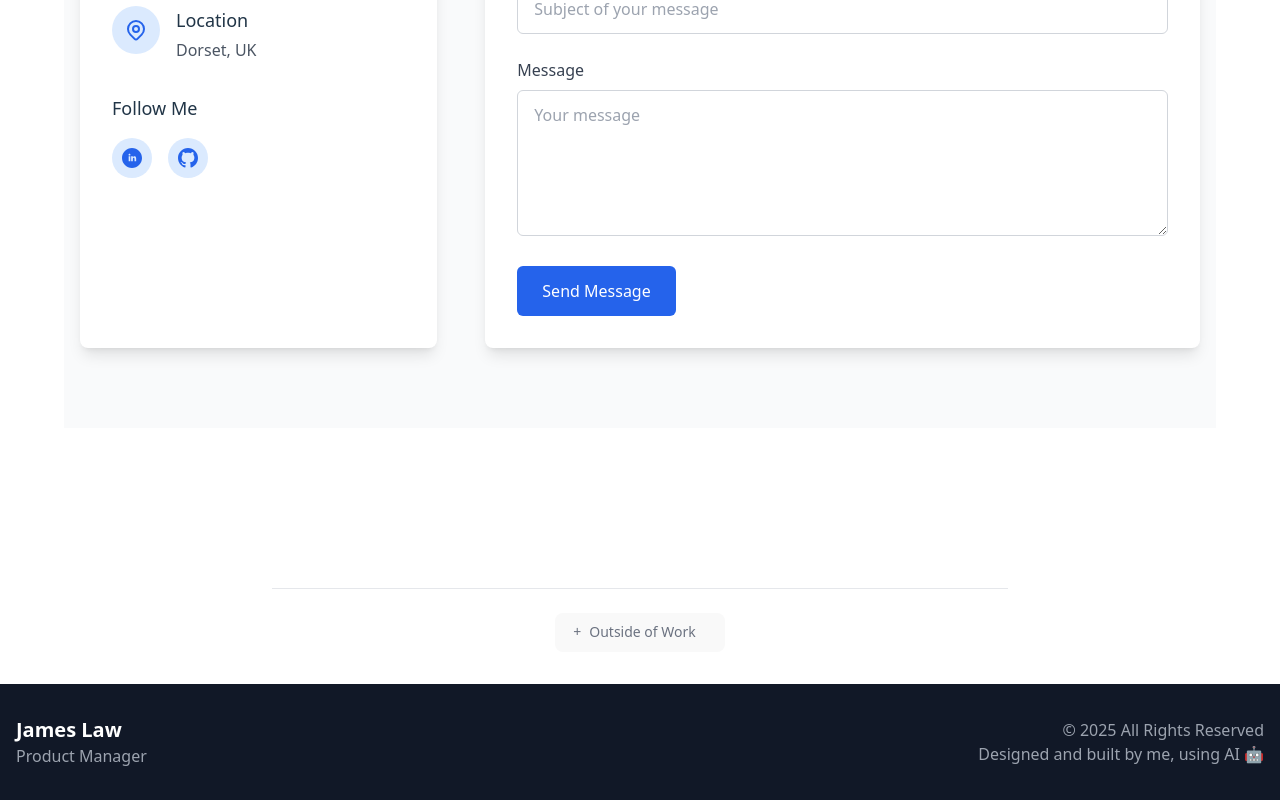
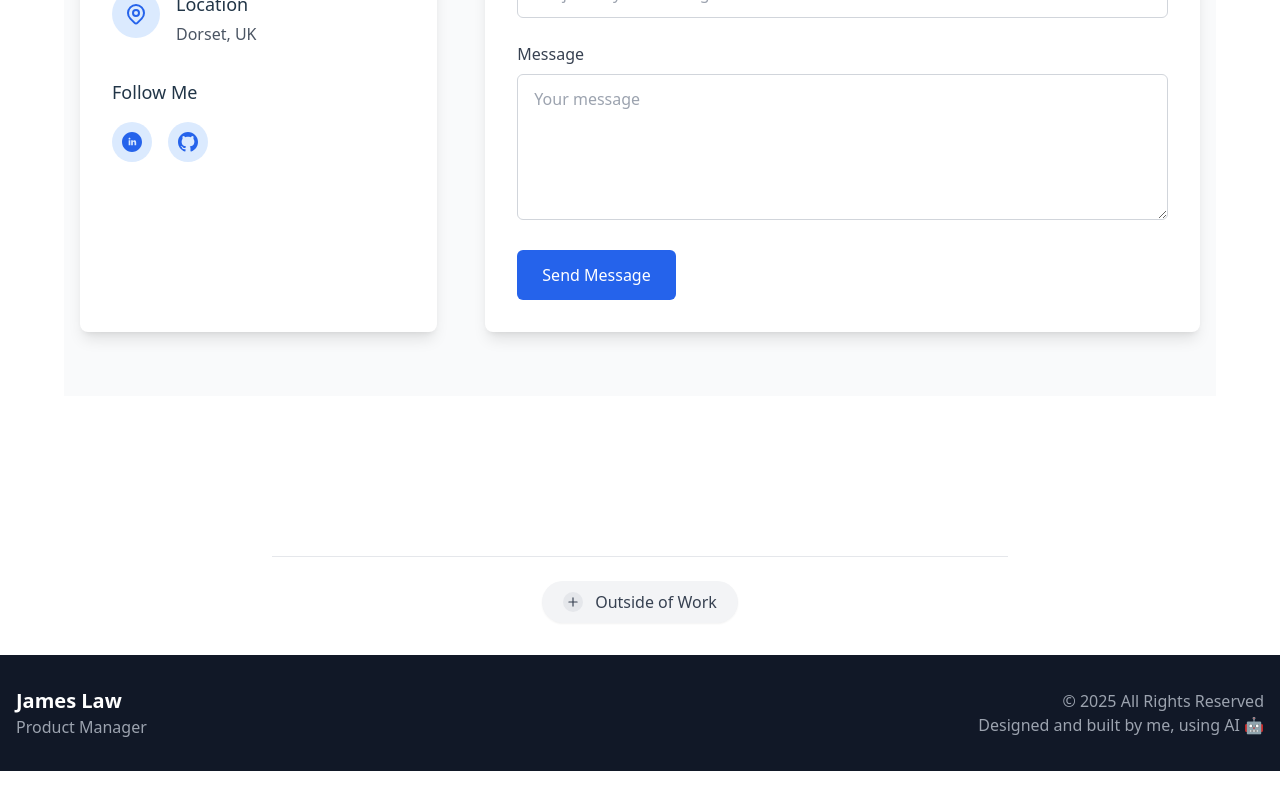
Before and after one commit to James1Law/my-portfolio, a React (Vite) app: page / in a window 1280 px wide. Shown: the part 7551-8351 px from the top of the page. After the commit the page ends 8322 px from the top, so only its background shows below. Built offline with nearby package versions, Linux system fonts and the light colour scheme.

Commit message:
outside of work

```diff
--- a/src/sections/Contact.jsx
+++ b/src/sections/Contact.jsx
@@ -99,8 +99,8 @@ const Contact = () => {
   };
 
   return (
-    <section id="contact" className="py-20 bg-gray-50 dark:bg-gray-900">
-      <div className="container mx-auto px-4">
+    <section id="contact" className="py-16 bg-gray-50 dark:bg-gray-900">
+      <div className="container mx-auto px-4 mb-0">
         <motion.div
           initial={{ opacity: 0, y: 20 }}
           whileInView={{ opacity: 1, y: 0 }}
--- a/src/sections/OutOfWork.jsx
+++ b/src/sections/OutOfWork.jsx
@@ -35,17 +35,29 @@ const OutOfWork = () => {
       <div className="border-t border-gray-200 dark:border-gray-700 pt-6">
         <button
           onClick={() => setIsExpanded(!isExpanded)}
-          className="text-gray-500 dark:text-gray-300 hover:text-gray-700 dark:hover:text-gray-100 text-sm flex items-center transition-colors mx-auto group"
+          className={`flex items-center justify-center gap-3 px-5 py-2 rounded-full transition-all duration-300 mx-auto group shadow-sm ${
+            isExpanded
+              ? "bg-transparent text-gray-700 dark:text-gray-300"
+              : "bg-gray-100 dark:bg-gray-800 hover:bg-gray-200 dark:hover:bg-gray-700 text-gray-700 dark:text-gray-300"
+          }`}
         >
-          <span className="mr-2">{isExpanded ? "−" : "+"}</span>
-          Outside of Work
-          <motion.span
-            animate={{ rotate: isExpanded ? 180 : 0 }}
+          <motion.div
+            animate={{
+              rotate: isExpanded ? 45 : 0
+            }}
+            className={`flex items-center justify-center w-5 h-5 rounded-full text-gray-700 dark:text-gray-300 transition-colors ${
+              isExpanded
+                ? "bg-gray-200 dark:bg-gray-700"
+                : "bg-gray-200 dark:bg-gray-700"
+            }`}
             transition={{ duration: 0.3 }}
-            className="ml-1 opacity-0 group-hover:opacity-100 transition-opacity"
           >
-            ↓
-          </motion.span>
+            <svg xmlns="http://www.w3.org/2000/svg" width="14" height="14" viewBox="0 0 24 24" fill="none" stroke="currentColor" strokeWidth="2" strokeLinecap="round" strokeLinejoin="round">
+              <line x1="12" y1="5" x2="12" y2="19"></line>
+              <line x1="5" y1="12" x2="19" y2="12"></line>
+            </svg>
+          </motion.div>
+          <span className="font-medium">Outside of Work</span>
         </button>
 
         <AnimatePresence>
@@ -76,9 +88,19 @@ const OutOfWork = () => {
                         <h4 className="text-lg font-medium text-gray-800 dark:text-gray-100">{story.title}</h4>
                         <div className="flex items-center">
                           <span className="text-sm text-gray-500 dark:text-gray-400 mr-3">{story.date}</span>
-                          <span className="text-gray-500 dark:text-gray-300">
-                            {expandedStories[index] ? "−" : "+"}
-                          </span>
+                          <motion.div
+                            animate={{
+                              rotate: expandedStories[index] ? 45 : 0,
+                              backgroundColor: expandedStories[index] ? "#f0f0f0" : "#f0f0f0"
+                            }}
+                            className="flex items-center justify-center w-5 h-5 rounded-full bg-gray-200 dark:bg-gray-700 text-gray-700 dark:text-gray-300"
+                            transition={{ duration: 0.3 }}
+                          >
+                            <svg xmlns="http://www.w3.org/2000/svg" width="14" height="14" viewBox="0 0 24 24" fill="none" stroke="currentColor" strokeWidth="2" strokeLinecap="round" strokeLinejoin="round">
+                              <line x1="12" y1="5" x2="12" y2="19"></line>
+                              <line x1="5" y1="12" x2="19" y2="12"></line>
+                            </svg>
+                          </motion.div>
                         </div>
                       </button>
 
```
